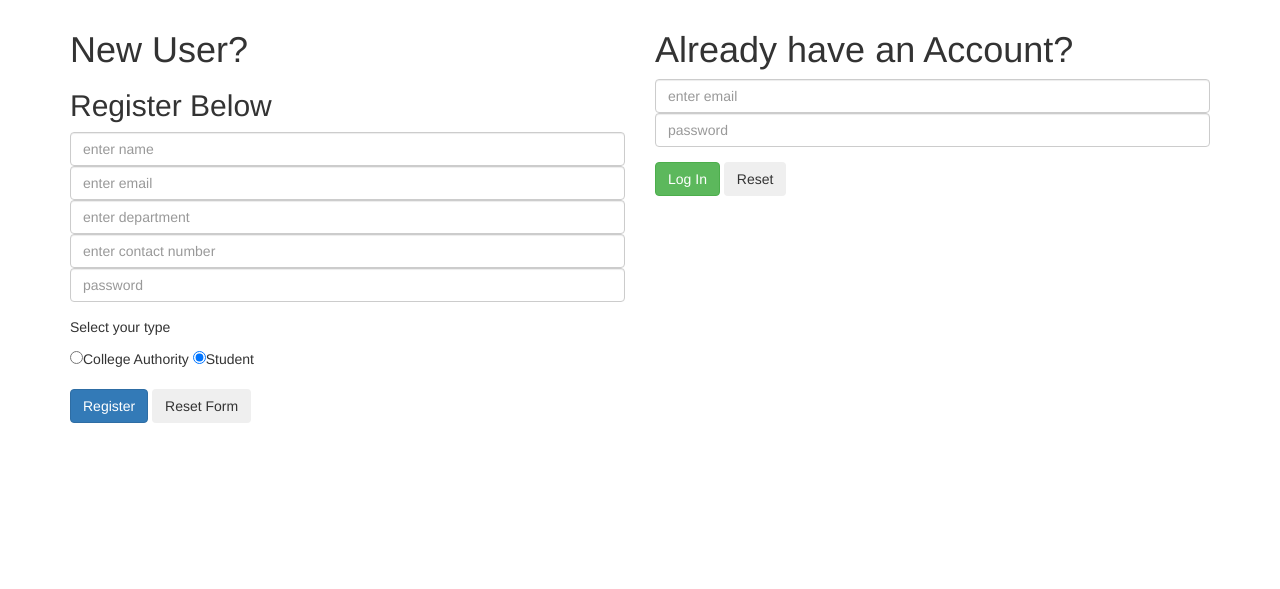
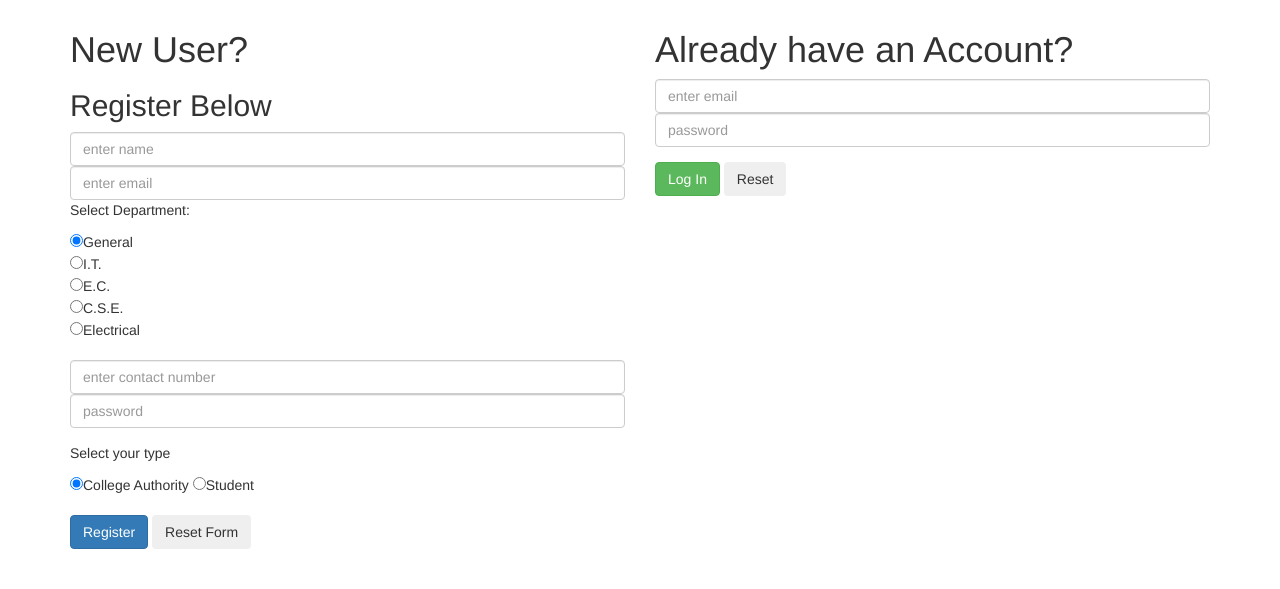
Before and after one commit to madhusudanrathore/dot_slash-ecampus, a PHP site: page /register.php in a window 1280 px wide. Shown: the part 260-849 px from the top of the page. Before the commit the page ends 683 px from the top, so only its background shows below. Run offline with PHP 8.4, Linux system fonts and the light colour scheme.

Commit message:
Update register.php

```diff
--- a/register.php
+++ b/register.php
@@ -24,26 +24,33 @@
 				<h1>New User?</h1>
 				<h2>Register Below</h2>
 				<form method="POST" action="./controller.php">
-					<div class="form-group" style="text-align: center;">
+					<div class="form-group">
 						<input type="text" class="form-control" name="user_name" placeholder="enter name">
 						<input type="email" class="form-control" name="user_email" placeholder="enter email">
-						<input type="text" class="form-control" name="user_dept" placeholder="enter department">
-						<input type="number" class="form-control" name="user_contact_number" placeholder="enter contact number">
+						<p>Select Department:</p>
+						<input type="radio" name="user_dept" value="GENERAL" checked>General<br />
+			  			<input type="radio" name="user_dept" value="IT" >I.T.<br />
+			  			<input type="radio" name="user_dept" value="EC.">E.C.<br />
+			  			<input type="radio" name="user_dept" value="CSE">C.S.E.<br />
+			  			<input type="radio" name="user_dept" value="EE">Electrical<br />
+			  			<br />
+						<input type="text" class="form-control" name="user_contact_number" placeholder="enter contact number">
 						<input type="password" class="form-control" name="user_password" placeholder="password">
 					</div>
 					<p>Select your type</p>
-					<input type="radio" id="teacher" name="user_type" value="AUTHORITY">College Authority
-  					<input type="radio" id="student" name="user_type" value="STUDENT" checked>Student
-  					<input type="number" id="parent_number" class="form-control" name="parent_contact_number" placeholder="enter parent's contact number">
+					<input type="radio" id="teacher" name="user_type" value="AUTHORITY" checked>College Authority
+  					<input type="radio" id="student" name="user_type" value="STUDENT" >Student
+  					<input type="text" id="parent_number" class="form-control" value="<?php echo NULL?>" name="parent_contact_number" placeholder="enter parent's contact number">
   					<br/><br/>
 					<input type="submit" class="btn btn-primary" name="register_btn" value="Register">
 					<input type="reset" class="btn btn-secondary" value="Reset Form">
 				</form>
+				<br/><br/>
 			</div>
 			<div class="col-sm-6">
 				<h1>Already have an Account?</h1>
 				<form method="POST" action="./controller.php">
-					<div class="form-group" style="text-align: center;">
+					<div class="form-group">
 						<input type="email" class="form-control" name="user_email" placeholder="enter email">
 						<input type="password" class="form-control" name="user_password" placeholder="password">
 					</div>
```
